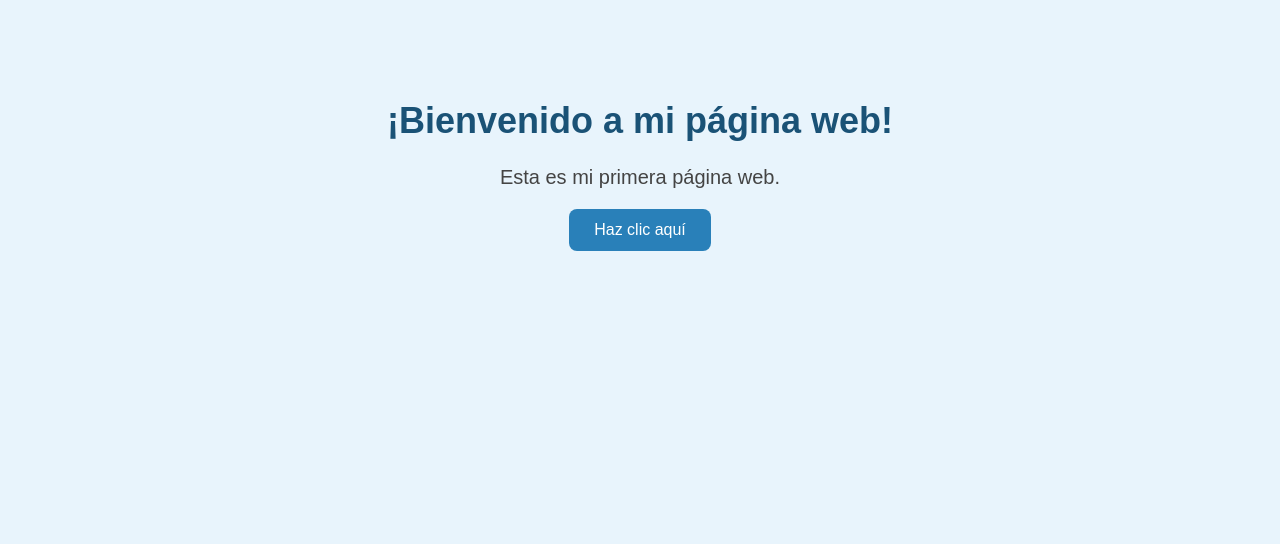
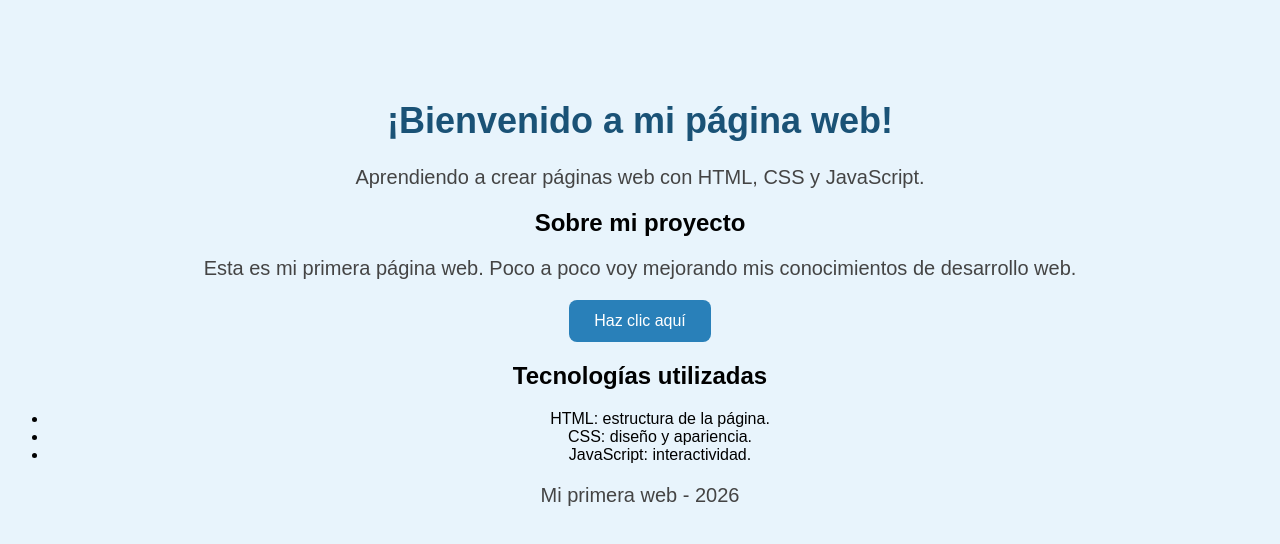
Before and after one commit to carlosgonzalezbravoalu-arch/EspacioWeb, a plain HTML site: page index.html in a window 1280 px wide. Drawn offline with Linux system fonts and the light colour scheme.

Commit message:
Mejora de la estructura HTML
Added header, main sections, and footer to enhance page structure.

```diff
--- a/index.html
+++ b/index.html
@@ -1,18 +1,38 @@
 <!DOCTYPE html>
-<html lang="es">
-<head>
-    <meta charset="UTF-8">
-    <title>Mi primera web</title>
-    <link rel="stylesheet" href="estilos.css">
-</head>
-<body>
 
+<html lang="es"> <head> <meta charset="UTF-8"> <meta name="viewport" content="width=device-width, initial-scale=1.0"> <title>Mi primera web</title> <link rel="stylesheet" href="estilos.css"> </head> <body>
+
+<header>
     <h1>¡Bienvenido a mi página web!</h1>
+    <p>Aprendiendo a crear páginas web con HTML, CSS y JavaScript.</p>
+</header>
 
-    <p id="mensaje">Esta es mi primera página web.</p>
+<main>
+    <section>
+        <h2>Sobre mi proyecto</h2>
+        <p id="mensaje">
+            Esta es mi primera página web. Poco a poco voy mejorando
+            mis conocimientos de desarrollo web.
+        </p>
 
-    <button onclick="cambiarMensaje()">Haz clic aquí</button>
+        <button onclick="cambiarMensaje()">Haz clic aquí</button>
+    </section>
 
-    <script src="script.js"></script>
-</body>
-</html>
+    <section>
+        <h2>Tecnologías utilizadas</h2>
+        <ul>
+            <li>HTML: estructura de la página.</li>
+            <li>CSS: diseño y apariencia.</li>
+            <li>JavaScript: interactividad.</li>
+        </ul>
+    </section>
+</main>
+
+<footer>
+    <p>Mi primera web - 2026</p>
+</footer>
+
+<script src="script.js"></script>
+
+
+</body> </html>
```
